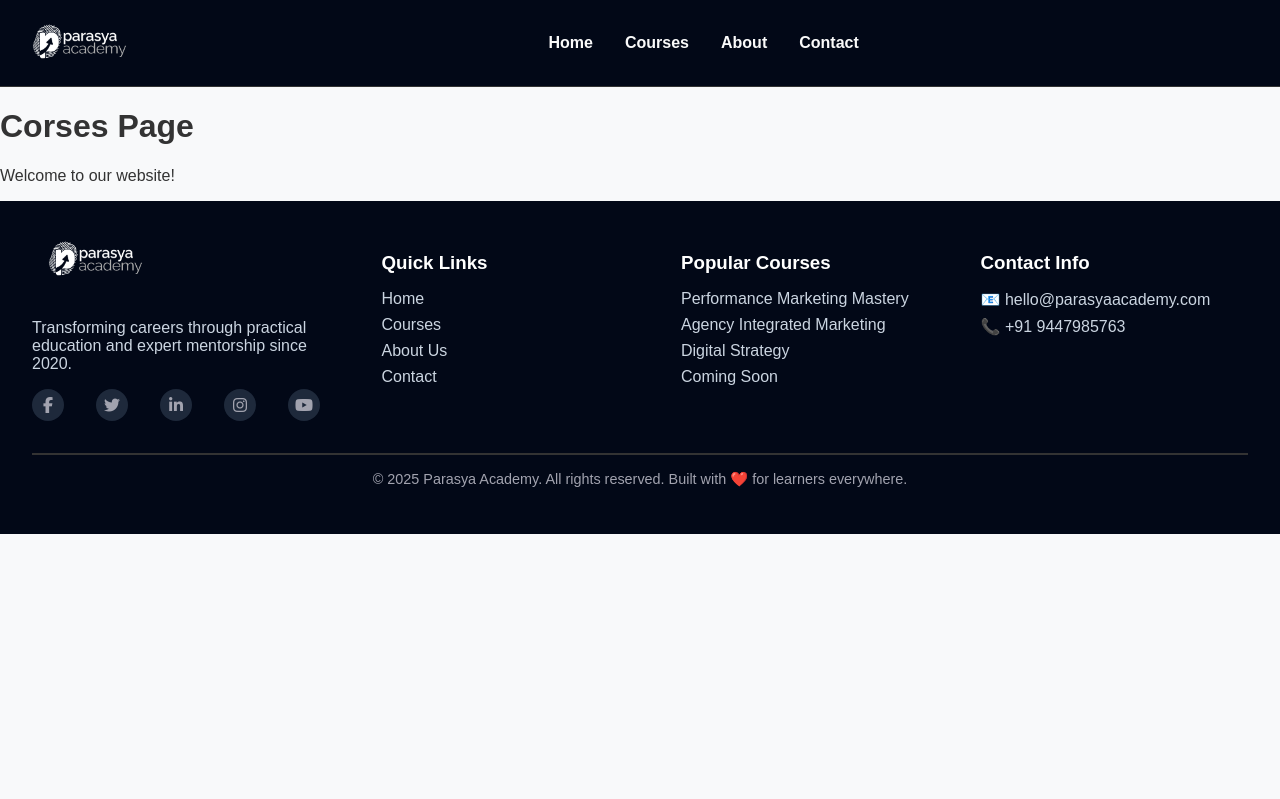
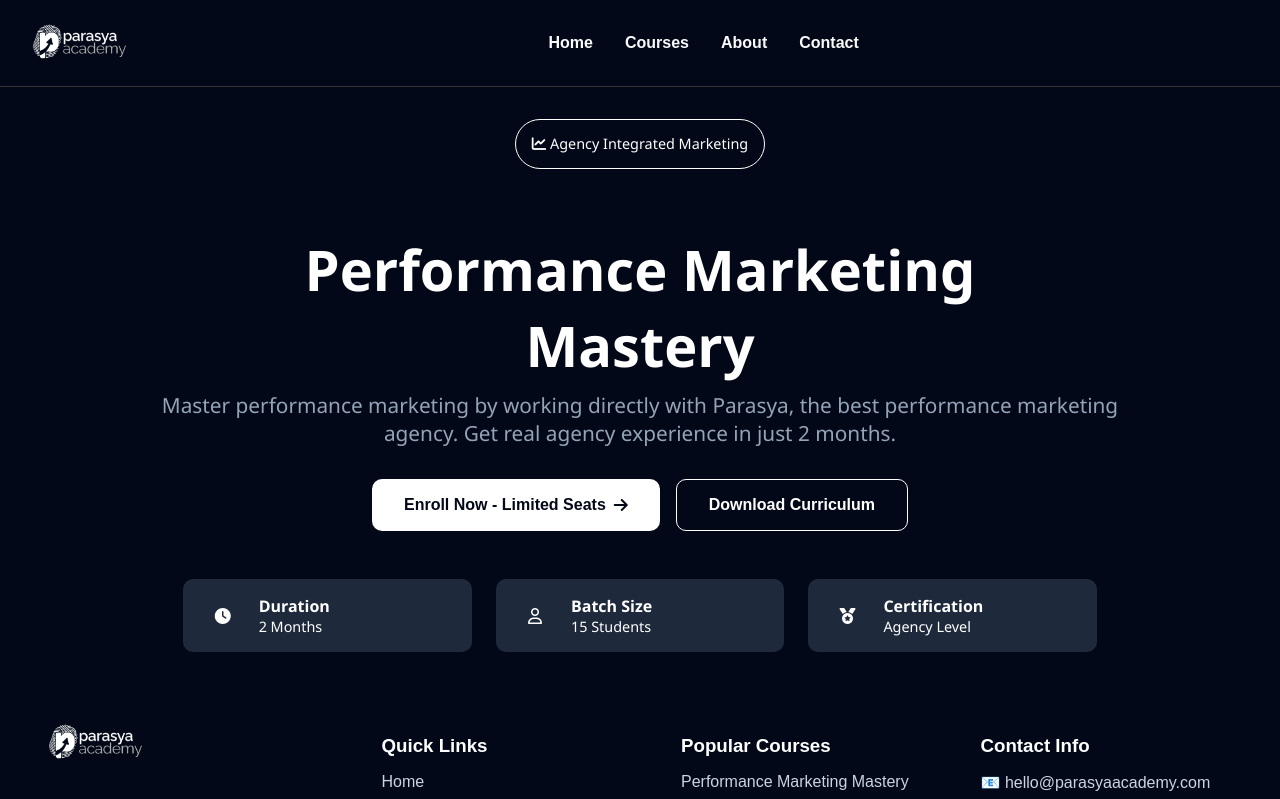
Before and after one commit to parasyadigitalhub/parasya-academy, a React (Vite) app: page /courses in a window 1280 px wide. Shown: the top 799 px of the page. Built offline with nearby package versions, Linux system fonts and the light colour scheme.

Commit message:
first basic

```diff
--- a/src/pages/courses.jsx
+++ b/src/pages/courses.jsx
@@ -1,8 +1,9 @@
+import Performance from "./courses/performance";
+
 export default function Courses() {
   return (
-    <div className="page">
-      <h1>Corses Page</h1>
-      <p>Welcome to our website!</p>
+    <div>
+      <Performance />
     </div>
   );
 }
--- /dev/null
+++ b/src/pages/courses/components/first.jsx
@@ -0,0 +1,54 @@
+import './styles/first.css'
+
+const cards = [
+    {
+        id: 1,
+        icon: '<i class="fa-solid fa-clock"></i>',
+        head: 'Duration',
+        para: '2 Months'
+    },
+    {
+        id: 1,
+        icon: '<i class="fa-regular fa-user"></i>',
+        head: 'Batch Size',
+        para: '15 Students'
+    },
+    {
+        id: 1,
+        icon: '<i class="fa-solid fa-medal"></i>',
+        head: 'Certification',
+        para: 'Agency Level'
+    },
+
+]
+
+export default function First() {
+    return (
+        <div className="first-container">
+            <div className="first-badge">
+                <p><i className="fa-solid fa-chart-line"></i> Agency Integrated Marketing</p>
+            </div>
+            <div className="first-headings">
+                <h2>Performance Marketing <br />
+                    Mastery</h2>
+                <p>Master performance marketing by working directly with Parasya,
+                    the best performance marketing agency. Get real agency experience in just 2 months.</p>
+            </div>
+            <div className="first-buttons">
+                <button>Enroll Now - Limited Seats<i className="fa-solid fa-arrow-right"></i></button>
+                <button>Download Curriculum</button>
+            </div>
+            <div className="first-cards">
+                {cards.map((card, index) => (
+                    <div key={index} className="first-card">
+                        <div className="card-icon" dangerouslySetInnerHTML={{ __html: card.icon }} />
+                        <div className="card-content">
+                            <h4>{card.head}</h4>
+                            <p>{card.para}</p>
+                        </div>
+                    </div>
+                ))}
+            </div>
+        </div>
+    )
+}
--- /dev/null
+++ b/src/pages/courses/components/styles/first.css
@@ -0,0 +1,112 @@
+.first-container {
+    background-color: #020817;
+    color: white;
+    padding: 2rem 2rem;
+    font-family: 'Segoe UI', Tahoma, Geneva, Verdana, sans-serif;
+    text-align: center;
+}
+
+.first-badge {
+    background-color: transparent;
+    border: 1px solid #ffffff;
+    padding: 0rem 1rem;
+    display: inline-block;
+    border-radius: 2rem;
+    font-size: 0.9rem;
+    margin-bottom: 1rem;
+    color: white;
+}
+
+.first-headings {
+    margin: 0 auto;
+}
+
+.first-headings h2 {
+    font-size: 3.5rem;
+    margin-bottom: 0.5rem;
+}
+
+.first-headings p {
+    font-size: 1.3rem;
+    max-width: 1000px;
+    margin: 0 auto;
+    color: #94A3B8;
+}
+
+.first-buttons {
+    margin: 2rem 0;
+    display: flex;
+    gap: 1rem;
+    flex-wrap: wrap;
+    justify-content: center;
+}
+
+.first-buttons button {
+    background-color: white;
+    color: #020817;
+    border: none;
+    padding: 1rem 2rem;
+    border-radius: 10px;
+    font-weight: bold;
+    cursor: pointer;
+    display: flex;
+    align-items: center;
+    gap: 0.5rem;
+    transition: all 0.3s ease;
+    font-size: 1rem;
+}
+
+.first-buttons button:nth-child(2) {
+    background-color: #020817;
+    color: white;
+    border: 1px solid white;
+}
+
+.first-buttons button:nth-child(2):hover {
+    background-color: white;
+    color: #020817;
+}
+
+.first-cards {
+    display: flex;
+    justify-content: center;
+    gap: 1.5rem;
+    margin-top: 3rem;
+    flex-wrap: wrap;
+}
+
+
+.first-card {
+    background-color: #1E2A3B;
+    padding: 1rem 1.2rem;
+    border-radius: 10px;
+    text-align: left;
+    display: flex;
+    align-items: center;
+    gap: 1rem;
+    width: 100%;
+    max-width: 250px;
+    transition: transform 0.3s ease, box-shadow 0.3s ease;
+}
+
+.card-icon {
+    color: white;
+    width: 40px;
+    height: 40px;
+    border-radius: 50%;
+    display: flex;
+    align-items: center;
+    justify-content: center;
+    font-size: 1rem;
+    flex-shrink: 0;
+}
+
+.card-content h4 {
+    font-size: 1rem;
+    margin: 0;
+}
+
+.card-content p {
+    font-size: 0.9rem;
+    margin: 0;
+}
--- /dev/null
+++ b/src/pages/courses/performance.jsx
@@ -0,0 +1,9 @@
+import First from "./components/first";
+
+export default function Performance() {
+    return (
+        <div>
+            <First />
+        </div>
+    )
+}
--- a/src/pages/home/styles/ready.css
+++ b/src/pages/home/styles/ready.css
@@ -26,7 +26,7 @@
     margin-bottom: 2rem;
 }
 
-button {
+.ready-card button {
     background-color: white;
     color: #0E1421;
     padding: 0.75rem 1.5rem;
@@ -37,11 +37,11 @@ button {
     transition: all 0.3s ease;
 }
 
-button i {
+.ready-card button i {
     margin-left: 10px;
 }
 
-button:hover {
+.ready-card button:hover {
     background-color: #f0f0f0;
 }
 
@@ -123,7 +123,7 @@ button:hover {
         justify-content: flex-start;
     }
 
-    button {
+    .ready-card button {
         width: 100%;
     }
 }
```
